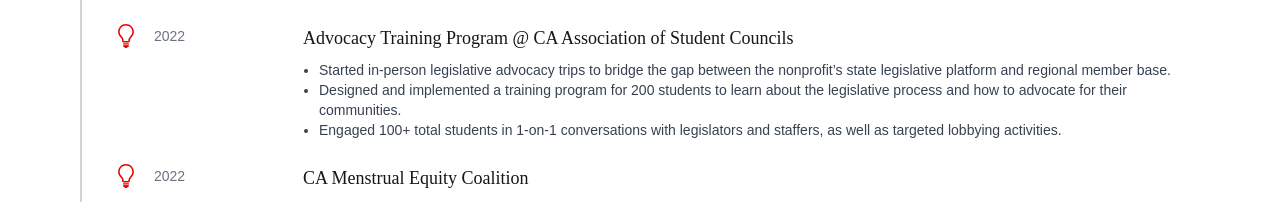
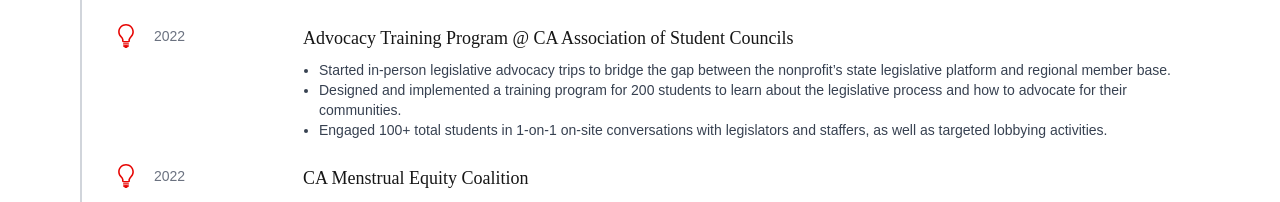
Before and after one commit to kimestelle/my-portfolio, a Next.js app: page / in a window 1280 px wide. Shown: the part 1725-1927 px from the top of the page. Built offline with nearby package versions, Linux system fonts and the light colour scheme; a web font is replaced by a local one.

Commit message:
minor edit

```diff
--- a/src/app/components/Timeline.tsx
+++ b/src/app/components/Timeline.tsx
@@ -177,7 +177,7 @@
       bulletPoints: [
         "Started in-person legislative advocacy trips to bridge the gap between the nonprofit’s state legislative platform and regional member base.",
         "Designed and implemented a training program for 200 students to learn about the legislative process and how to advocate for their communities.",
-        "Engaged 100+ total students in 1-on-1 conversations with legislators and staffers, as well as targeted lobbying activities.",
+        "Engaged 100+ total students in 1-on-1 on-site conversations with legislators and staffers, as well as targeted lobbying activities.",
       ],
       imageUrls: ["/images/advocacy-training.jpg"],
       iconType: "lightbulb",
```
